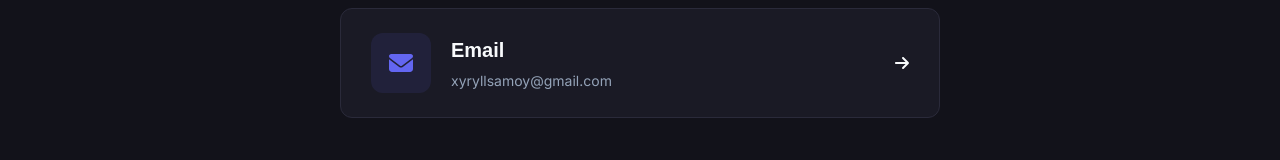
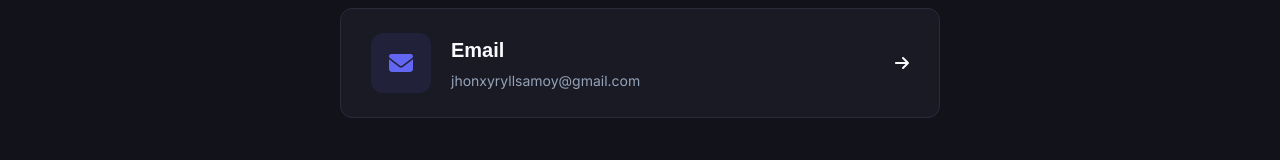
Before and after one commit to Xyryllpayatot1/portfolio, a Next.js app: page / in a window 1280 px wide. Shown: the part 3729-3889 px from the top of the page. Built offline with nearby package versions, Linux system fonts and the light colour scheme.

Commit message:
Update email to jhonxyryllsamoy@gmail.com

```diff
--- a/app/page.tsx
+++ b/app/page.tsx
@@ -165,9 +165,9 @@ export default function Home() {
               <div className="contact-option-text"><h3>WhatsApp</h3><p>+63 991 512 0857</p></div>
               <FontAwesomeIcon icon={faArrowRight} />
             </a>
-            <a href="mailto:xyryllsamoy@gmail.com" className="contact-option">
+            <a href="mailto:jhonxyryllsamoy@gmail.com" className="contact-option">
               <div className="contact-option-icon"><FontAwesomeIcon icon={faEnvelope} /></div>
-              <div className="contact-option-text"><h3>Email</h3><p>xyryllsamoy@gmail.com</p></div>
+              <div className="contact-option-text"><h3>Email</h3><p>jhonxyryllsamoy@gmail.com</p></div>
               <FontAwesomeIcon icon={faArrowRight} />
             </a>
           </div>
@@ -180,7 +180,7 @@ export default function Home() {
             <p>&copy; 2026 Jhon Xyryll Samoy. All Rights Reserved.</p>
             <div className="social-links">
               <a href="#"><FontAwesomeIcon icon={faGithub} /></a>
-              <a href="mailto:xyryllsamoy@gmail.com"><FontAwesomeIcon icon={faEnvelope} /></a>
+              <a href="mailto:jhonxyryllsamoy@gmail.com"><FontAwesomeIcon icon={faEnvelope} /></a>
             </div>
           </div>
         </div>
--- a/index.html
+++ b/index.html
@@ -297,9 +297,9 @@
                     <div class="contact-option-icon"><i class="fab fa-whatsapp"></i></div>
                     <div class="contact-option-text"><h3>WhatsApp</h3><p>+63 991 512 0857</p></div>
                 </a>
-                <a href="mailto:xyryllsamoy@gmail.com" class="contact-option">
+                <a href="mailto:jhonxyryllsamoy@gmail.com" class="contact-option">
                     <div class="contact-option-icon"><i class="fas fa-envelope"></i></div>
-                    <div class="contact-option-text"><h3>Email</h3><p>xyryllsamoy@gmail.com</p></div>
+                    <div class="contact-option-text"><h3>Email</h3><p>jhonxyryllsamoy@gmail.com</p></div>
                 </a>
             </div>
         </div>
@@ -311,7 +311,7 @@
                 <p>&copy; 2026 Jhon Xyryll Samoy. All Rights Reserved.</p>
                 <div class="social-links">
                     <a href="#"><i class="fab fa-github"></i></a>
-                    <a href="mailto:xyryllsamoy@gmail.com"><i class="fas fa-envelope"></i></a>
+                    <a href="mailto:jhonxyryllsamoy@gmail.com"><i class="fas fa-envelope"></i></a>
                 </div>
             </div>
         </div>
```
